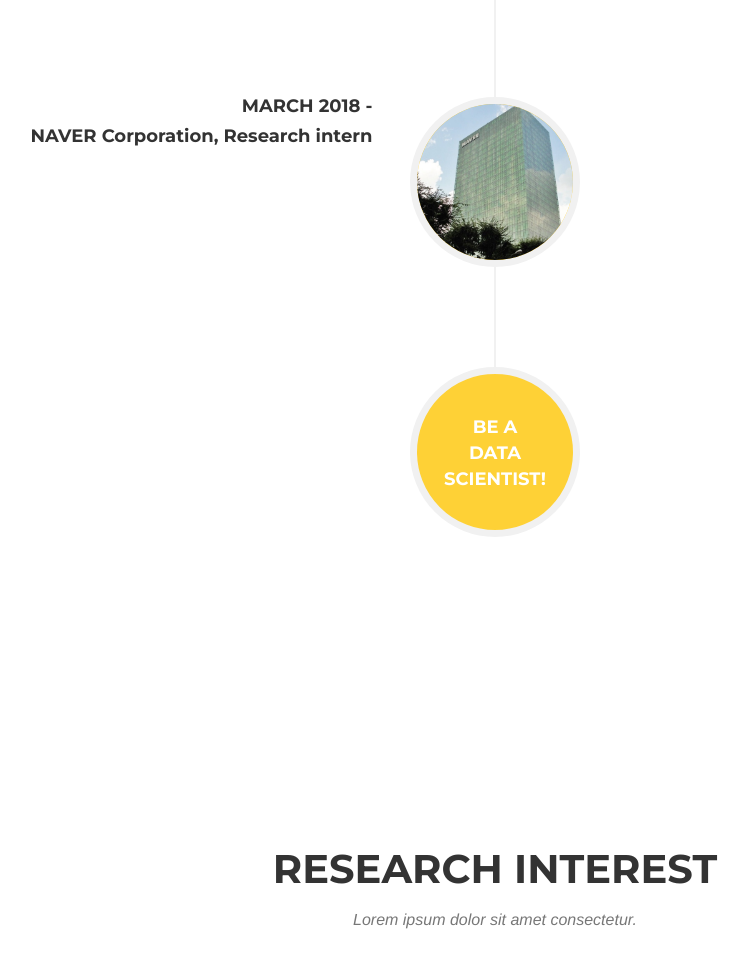
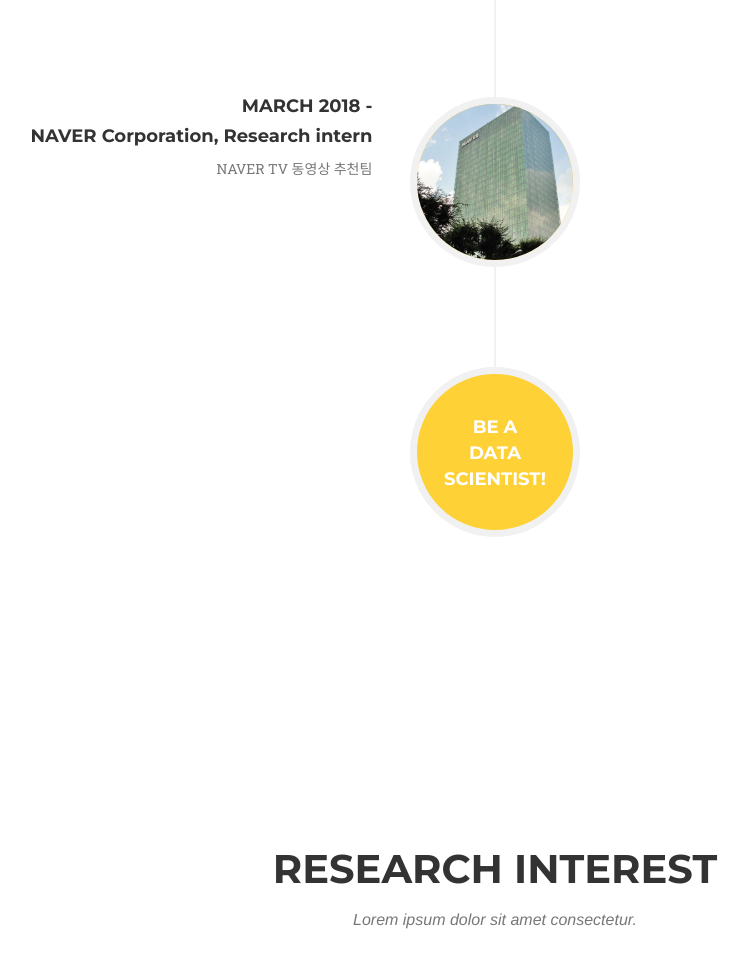
Before and after one commit to limhj159/limhj159.github.com, a website: page index.html in a window 1280 px wide. Shown: the part 3102-4056 px from the top of the page, without its empty margins (145-894 px from the left). Drawn offline with nearby package versions, Linux system fonts and the light colour scheme; a web font is replaced by a local one.

Commit message:
2018/6/18

```diff
--- a/index.html
+++ b/index.html
@@ -267,7 +267,7 @@
                                     <h4 class="subheading">NAVER Corporation, Research intern</h4>
                                 </div>
                                 <div class="timeline-body">
-                                    <p class="text-muted"></p>
+                                    <p class="text-muted">NAVER TV 동영상 추천팀</p>
                                 </div>
                             </div>
                         </li>
```
